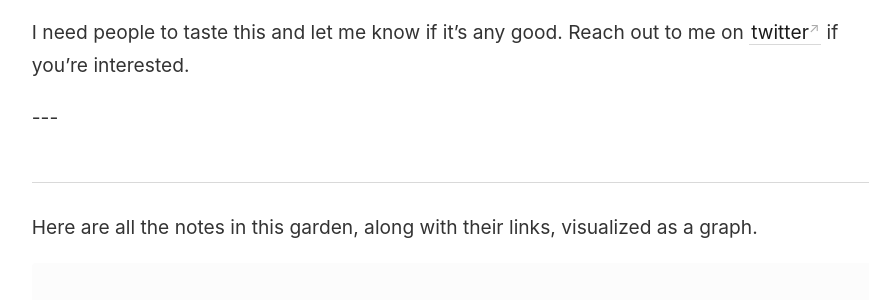
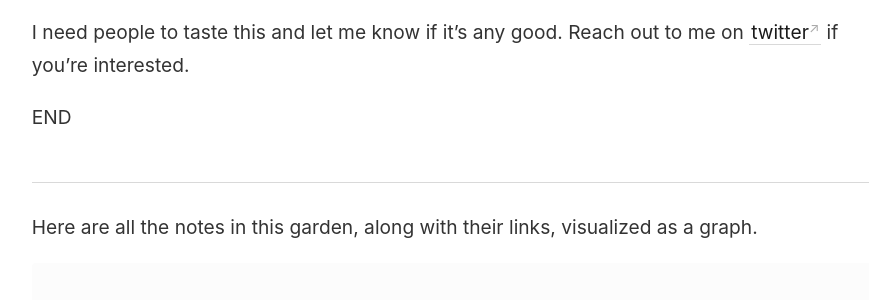
Before and after one commit to unitechy/unitechy-blog, a Jekyll site: the page built from _notes/Coffee Saccharum.md, in a window 1280 px wide and 900 px high, scrolled down 1209 px. Shown: the part 155-455 px from the top of the window, without its empty margins (45-914 px from the left). Built offline with Jekyll 4.4.1, drawn with Linux system fonts in a browser that asks for light colours.

Commit message:
Update note.html

```diff
--- a/_layouts/note.html
+++ b/_layouts/note.html
@@ -14,7 +14,7 @@ layout: default
   <div id="notes-entry-container">
     <content>
       {{ content }}
-      <p>---</p>
+      <p>END</p>
     </content>
 
     <side style="font-size: 0.9em">
```
